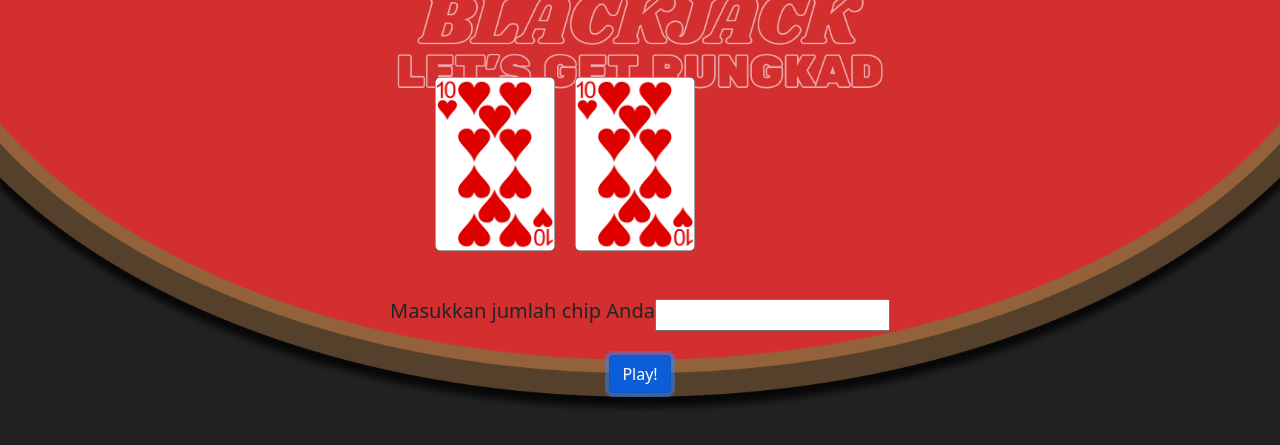
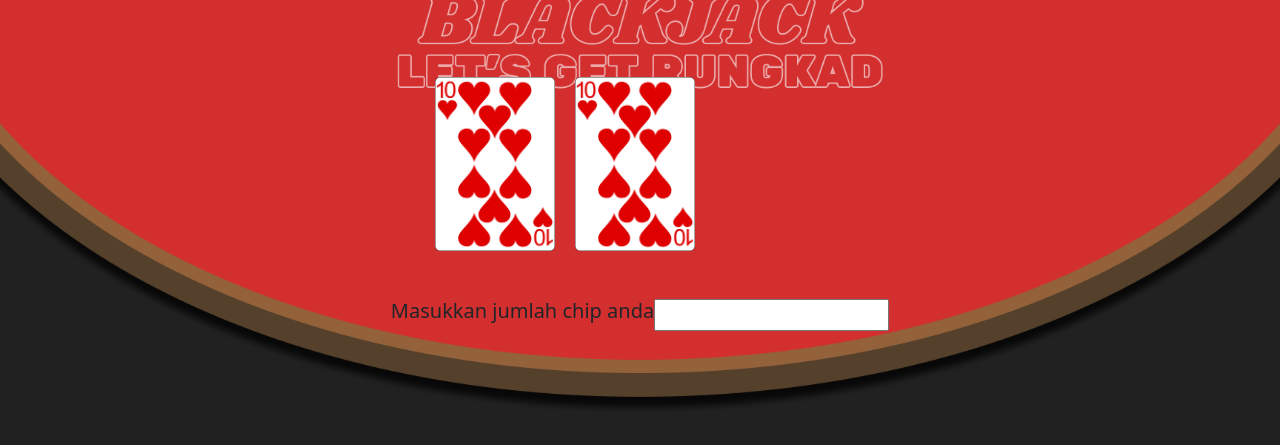
Before and after one commit to mnaufaldillah/hackathon8-phase0, a plain HTML site: page index.html in a window 1280 px wide. Both pictures are taken after a click on the button "Play!". Shown: the part 201-646 px from the top of the page. Drawn offline with nearby package versions, Linux system fonts and the light colour scheme.

Commit message:
Play Button Update

```diff
--- a/index.html
+++ b/index.html
@@ -99,9 +99,7 @@
     <br>
     <br>
 
-    <div class="d-flex justify-content-center">
-      <h5>Masukkan jumlah chip Anda</h5>
-      <input type="number">
+    <div class="d-flex justify-content-center"  id="form-money">
     </div>
 
 
--- a/index.js
+++ b/index.js
@@ -16,3 +16,18 @@ playMusic.addEventListener('click', function(){
         controlMusic.muted = true;
     }
 })
+
+const formMoney = document.getElementById('form-money');
+
+gameStart.addEventListener('click', function(){
+    gameStart.remove()
+
+    const formText = document.createElement('h5');
+    formText.innerText = 'Masukkan jumlah chip anda'
+    formMoney.appendChild(formText);
+
+    const formInput = document.createElement('input');
+    formMoney.appendChild(formInput);
+
+
+})
```
